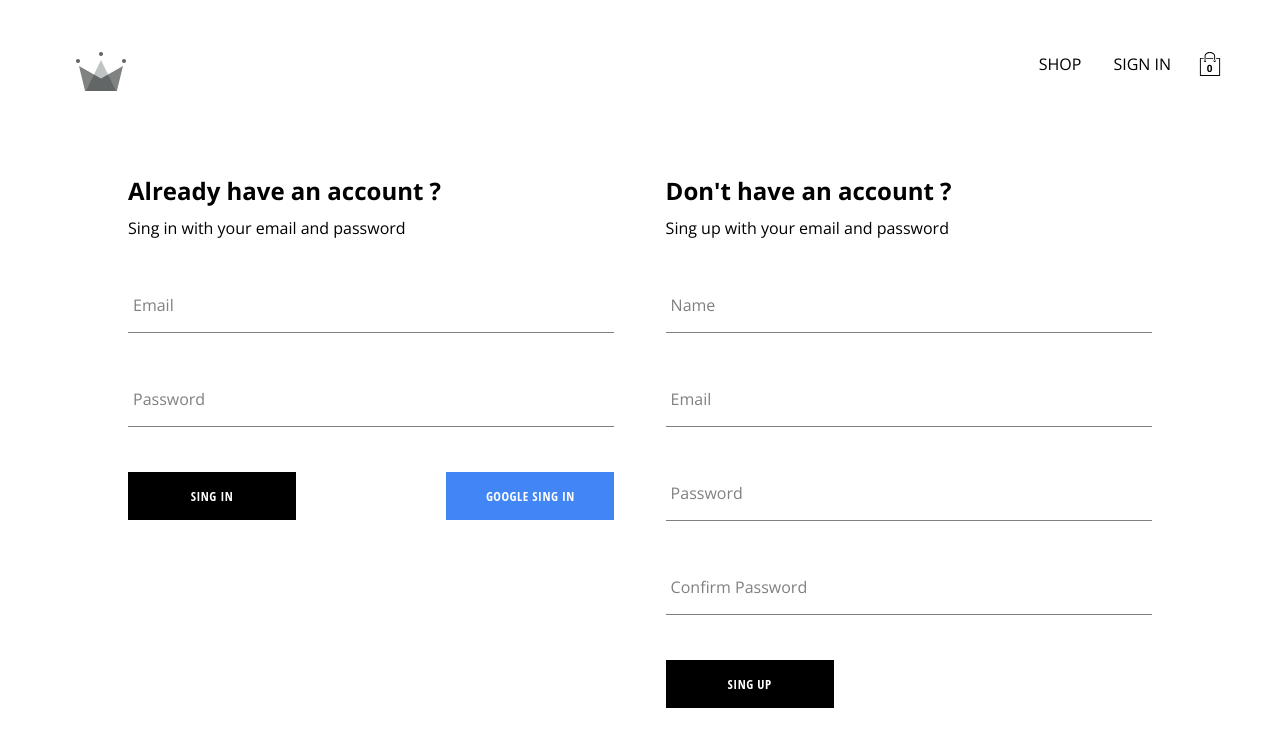
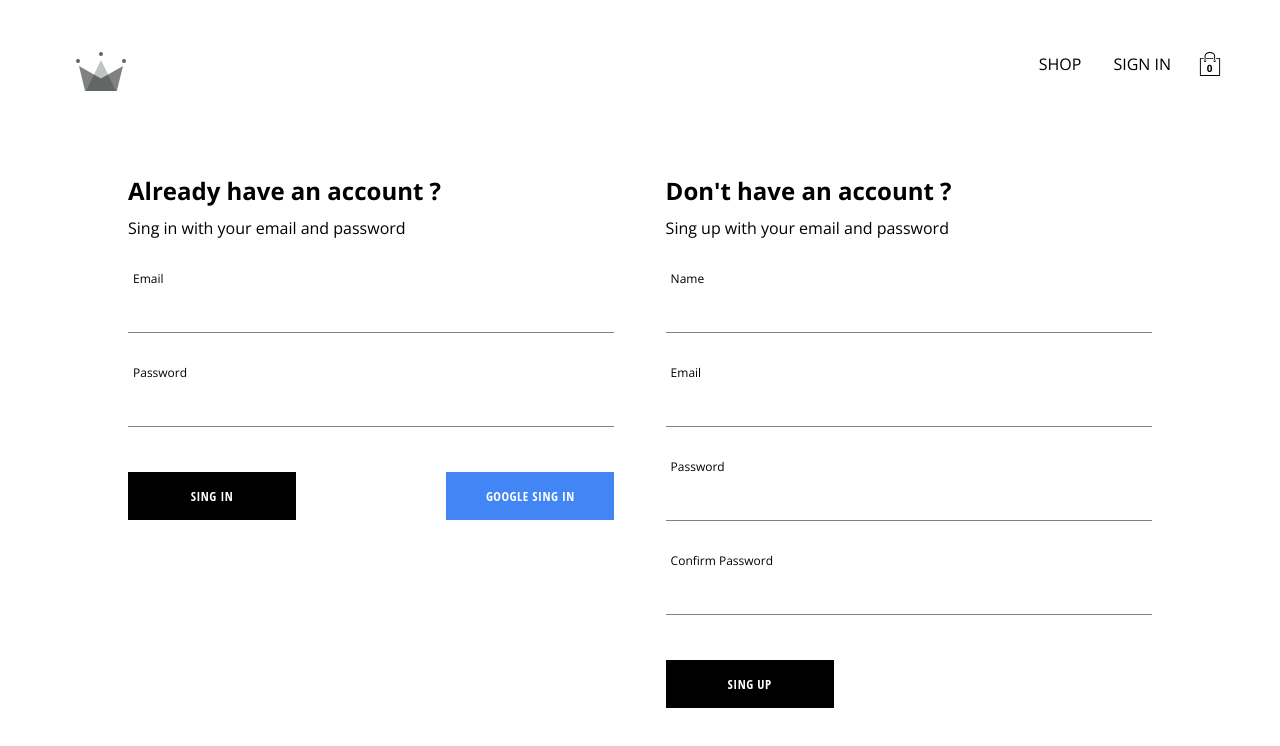
Before and after one commit to Esraa22M/online-clothes-shop, a React (Create React App) app: page /auth in a window 1280 px wide. Shown: the top 746 px of the page. Built offline with nearby package versions, Linux system fonts and the light colour scheme; no server answers; the database is empty.

Commit message:
form-input.styles converted to styled components

```diff
--- a/src/components/form-input/form-input.component.jsx
+++ b/src/components/form-input/form-input.component.jsx
@@ -1,18 +1,18 @@
-import "./form-input.styles.scss";
+import {
+  FormInputStyle,
+  FormInputLabel,
+  InputContainer,
+} from "./form-input.styles";
 const FormInput = ({ label, ...otherProps }) => {
   return (
-    <div className="input-container">
-      <input className="form-input" {...otherProps}></input>
+    <InputContainer>
+      <FormInputStyle {...otherProps}></FormInputStyle>
       {label && (
-        <label
-          className={`${
-            otherProps.value.length ? "shrink" : ""
-          } form-input-label`}
-        >
+        <FormInputLabel shrink={otherProps.value.length}>
           {label}
-        </label>
+        </FormInputLabel>
       )}
-    </div>
+    </InputContainer>
   );
 };
 export default FormInput;
--- /dev/null
+++ b/src/components/form-input/form-input.styles.jsx
@@ -0,0 +1,46 @@
+import styled, { css } from "styled-components";
+const subColor = "grey";
+const mainColor = "black";
+const shrinkLabel = css`
+  top: -14px;
+  font-size: 12px;
+  color: ${mainColor};
+`;
+export const FormInputLabel = styled.label`
+  color: ${subColor};
+  font-size: 1rem;
+  font-weight: normal;
+  position: absolute;
+  pointer-events: none;
+  left: 5px;
+  top: 10px;
+  transition: 300ms ease all;
+  ${(shrink) => shrink && shrinkLabel};
+`;
+export const FormInputStyle = styled.input`
+  background: none;
+  background-color: white;
+  color: ${subColor};
+  font-size: 1.25em;
+  padding: 0.625em 0.625em 0.625em 0.25em;
+  display: block;
+  border: none;
+  width: 100%;
+  border-radius: 0;
+  border-bottom: 1px solid ${subColor};
+  margin: 25px 0;
+  &:focus {
+    outline: none;
+  }
+  &:focus ~ ${FormInputLabel} {
+    ${shrinkLabel};
+  }
+`;
+export const InputContainer = styled.div`
+  position: relative;
+  margin: 45px 0;
+
+  input[type="password"] {
+    letter-spacing: 0.3em;
+  }
+`;
--- a/src/components/form-input/form-input.styles.scss
+++ /dev/null
@@ -1,46 +0,0 @@
-$sub-color: grey;
-$main-color: black;
-@mixin shrinkLabel {
-  top: -14px;
-  font-size: 12px;
-  color: $main-color;
-}
-.input-container {
-  position: relative;
-  margin: 45px 0;
-  .form-input {
-    background: none;
-    background-color: white;
-    color: $sub-color;
-    font-size: 1.25em;
-    padding: 0.625em 0.625em 0.625em 0.25em;
-    display: block;
-    border: none;
-    width: 100%;
-    border-radius: 0;
-    border-bottom: 1px solid $sub-color;
-    margin: 25px 0;
-    &:focus {
-      outline: none;
-    }
-     &:focus ~ .form-input-label {
-      @include shrinkLabel();
-    }
-  }
-  input[type="password"] {
-    letter-spacing: 0.3em;
-  }
-  .form-input-label {
-    color: $sub-color;
-    font-size: 1rem;
-    font-weight: normal;
-    position: absolute;
-    pointer-events: none;
-    left: 5px;
-    top: 10px;
-    transition: 300ms ease all;
-    &.shrink {
-      @include shrinkLabel;
-    }
-  }
-}
```
